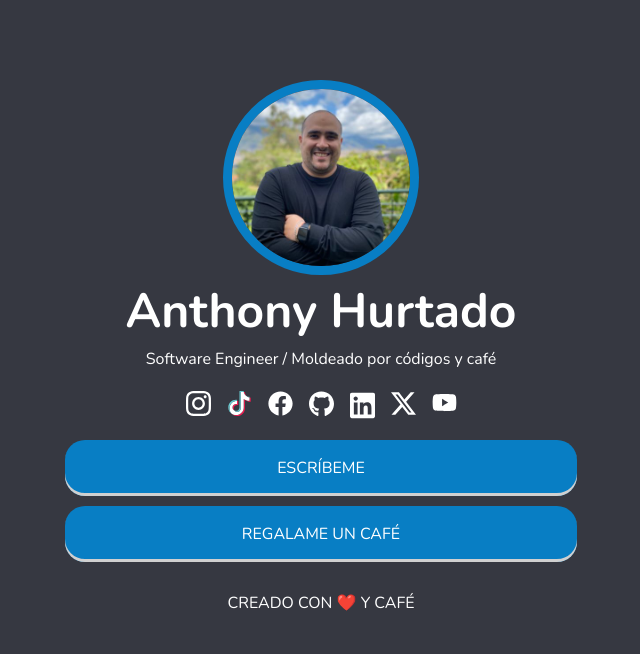
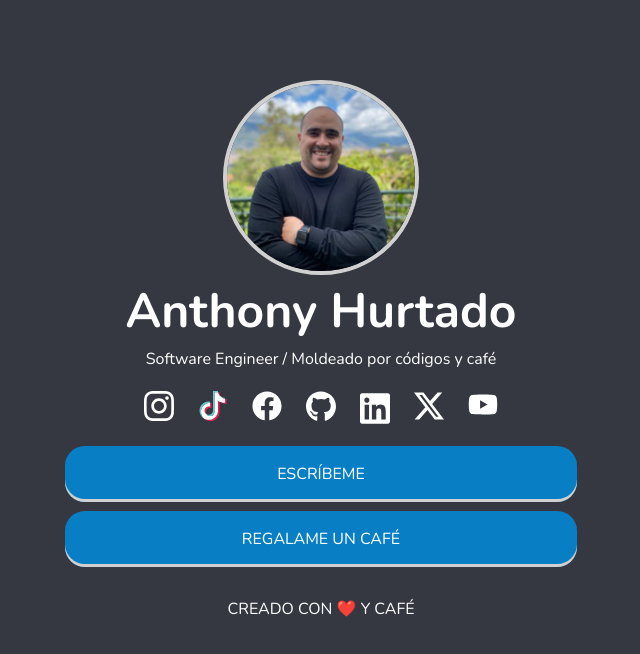
Before and after one commit to anhurtado/anhurtado.github.io, a Next.js app: page / in a window 1280 px wide. Shown: the top 654 px of the page, without its empty margins (319-959 px from the left). Built offline with nearby package versions, Linux system fonts and the light colour scheme.

Commit message:
feat: design changes

```diff
--- a/components/Profile/styles.module.scss
+++ b/components/Profile/styles.module.scss
@@ -1,7 +1,7 @@
 @import '@/styles/general.scss';
 
 .image {
-  border: 0.6rem solid $blue-color;
+  border: 0.3rem solid $gray-light-color;
   border-radius: 50%;
   max-width: 50%;
   margin: 0 auto;
--- a/components/SocialNetwork/index.tsx
+++ b/components/SocialNetwork/index.tsx
@@ -4,15 +4,15 @@ import { socialNetworkData } from '@/data/social-network.data'
 
 export default function SocialNetwork() {
   return (
-    <section className="flex flex-wrap gap-4">
+    <section className="grid grid-cols-7 gap-6">
       {socialNetworkData.networks.map((item) => (
         <a href={item.url} target="_blank" key={item.alt}>
           <Image
             src={`/icons/${item.icon}`}
             alt={item.alt}
             title={item.alt}
-            width={25}
-            height={25} />
+            width={30}
+            height={30} />
         </a>
       ))}
     </section>
```
